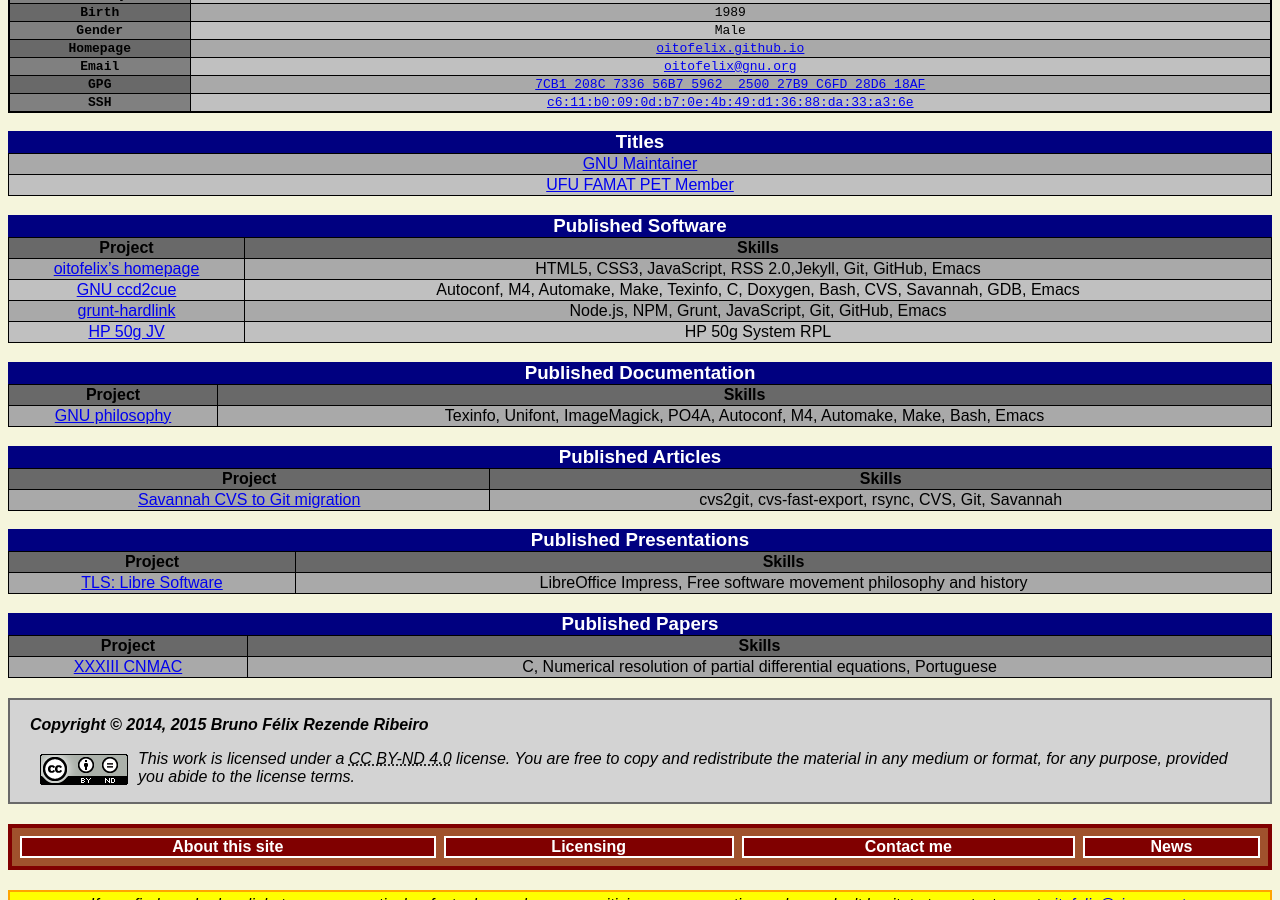
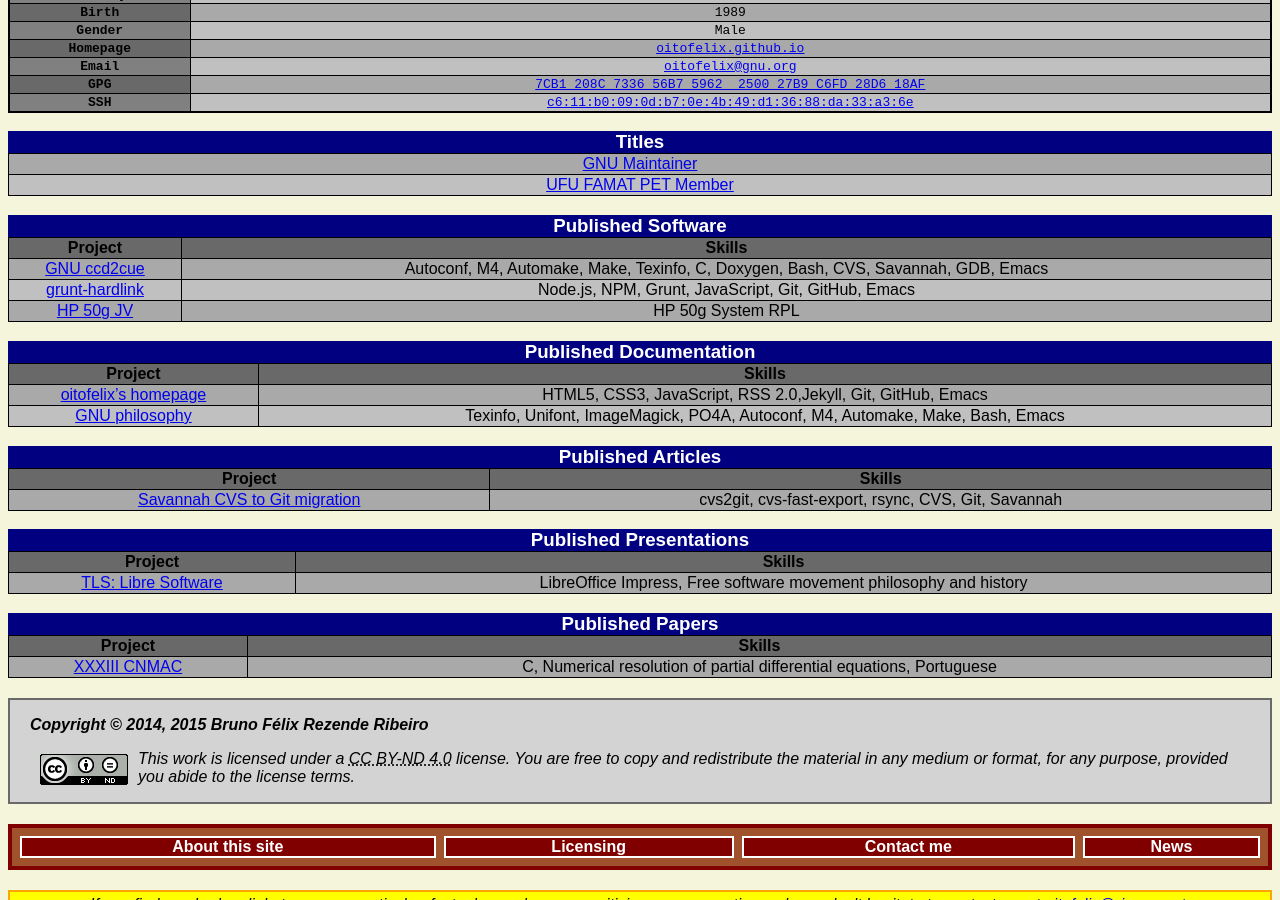
Before and after one commit to oitofelix/oitofelix.github.io, a Jekyll site: the page built from curriculum.md, in a window 1280 px wide and 900 px high, scrolled down 484 px. Built offline with Jekyll 4.4.1, drawn with Linux system fonts in a browser that asks for light colours; part of the change alters nothing that is shown.

```diff
--- a/curriculum.md
+++ b/curriculum.md
@@ -33,7 +33,6 @@ SSH      | [c6:11:b0:09:0d:b7:0e:4b:49:d1:36:88:da:33:a3:6e](/oitofelix.ssh)
 
 Project | Skills
 --------|--------
-[oitofelix's homepage](/) | HTML5, CSS3, JavaScript, RSS 2.0,Jekyll, Git, GitHub, Emacs
 [GNU ccd2cue](http://www.gnu.org/software/ccd2cue/) | Autoconf, M4, Automake, Make, Texinfo, C, Doxygen, Bash, CVS, Savannah, GDB, Emacs
 [grunt-hardlink](http://www.npmjs.com/package/grunt-hardlink) | Node.js, NPM, Grunt, JavaScript, Git, GitHub, Emacs
 [HP 50g JV](http://www.hpcalc.org/details.php?id=7171) | HP 50g System RPL
@@ -43,6 +42,7 @@ Project | Skills
 
 Project | Skills
 --------|--------
+[oitofelix's homepage](/) | HTML5, CSS3, JavaScript, RSS 2.0,Jekyll, Git, GitHub, Emacs
 [GNU philosophy](gnu-philosophy/) | Texinfo, Unifont, ImageMagick, PO4A, Autoconf, M4, Automake, Make, Bash, Emacs
 
 
```
